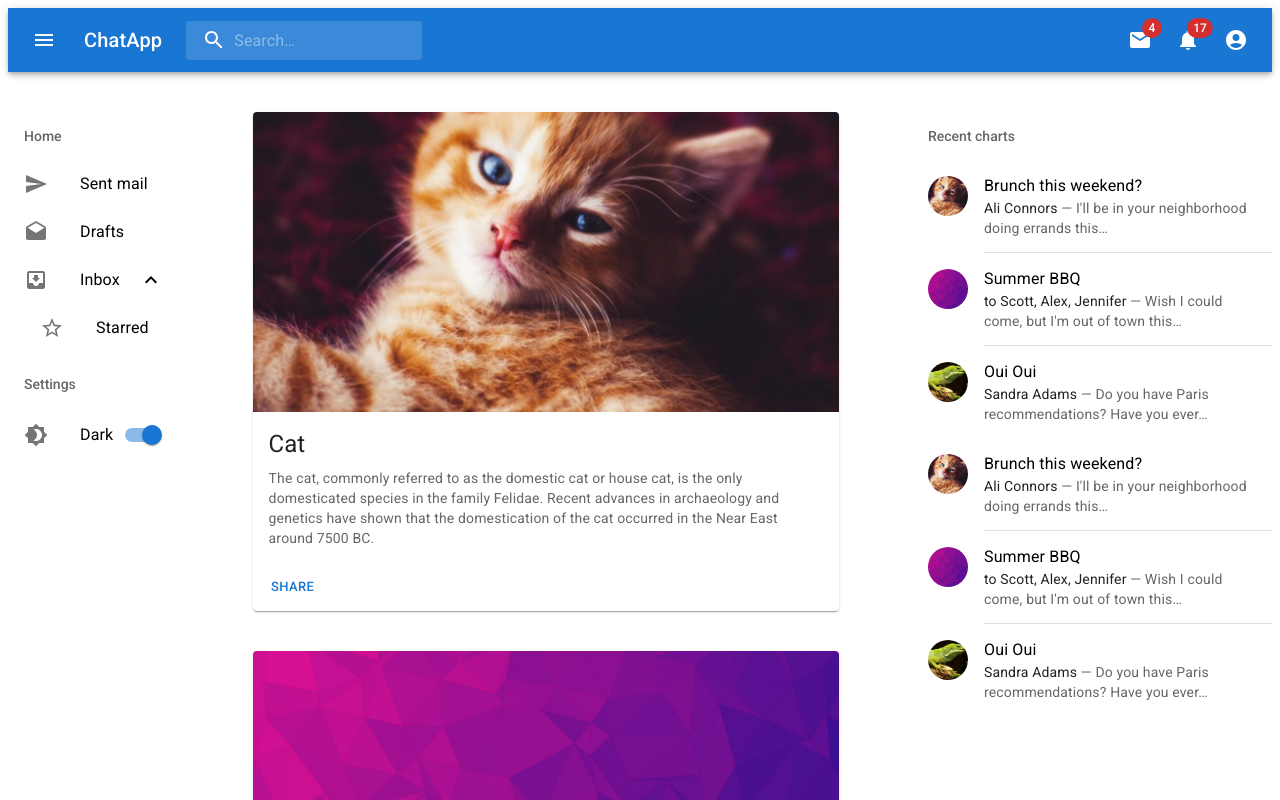
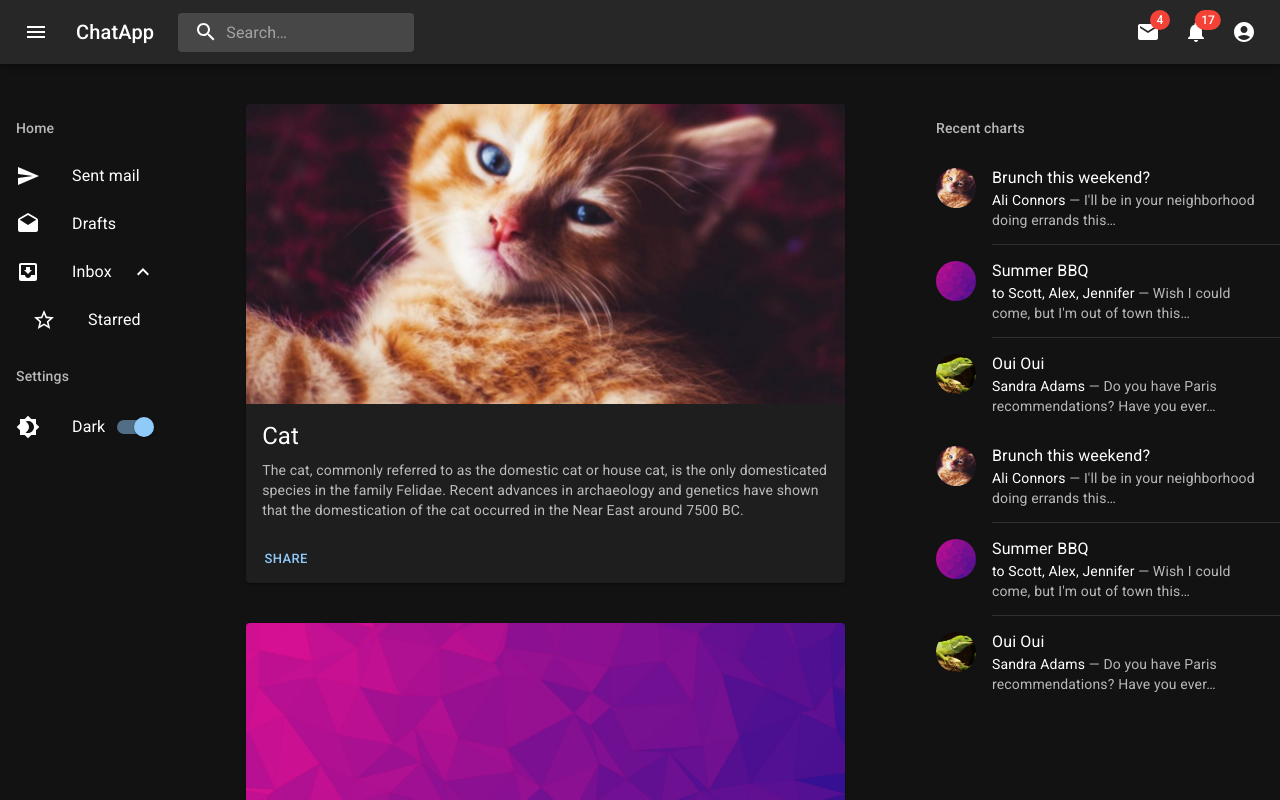
Before and after one commit to jusish/muiweb, a React (Vite) app: page / in a window 1280 px wide. Shown: the top 800 px of the page. Built offline with nearby package versions, Linux system fonts and the light colour scheme.

Commit message:
dark mode configuration

```diff
--- a/src/App.jsx
+++ b/src/App.jsx
@@ -3,10 +3,20 @@ import RightBar from "./components/rightBar";
 import Feed from "./components/Feed";
 import { Box, Stack } from "@mui/material";
 import Navbar from "./components/NavBar";
+import { ThemeProvider, createTheme } from "@mui/material/styles";
+import CssBaseline from "@mui/material/CssBaseline";
+
+const darkTheme = createTheme({
+  palette: {
+    mode: "dark",
+  },
+});
 
 function App() {
   return (
-    <Box sx={{margin:0}}>
+    <ThemeProvider theme={darkTheme}>
+      <CssBaseline />
+      <Box sx={{ margin: 0 }}>
         <Navbar />
         <Stack justifyContent={"space-center"} direction={"row"}>
           <SideBar />
@@ -14,6 +24,7 @@ function App() {
           <RightBar />
         </Stack>
       </Box>
+    </ThemeProvider>
   );
 }
 
```
Lines whose indentation alone changed are shown as unchanged.
